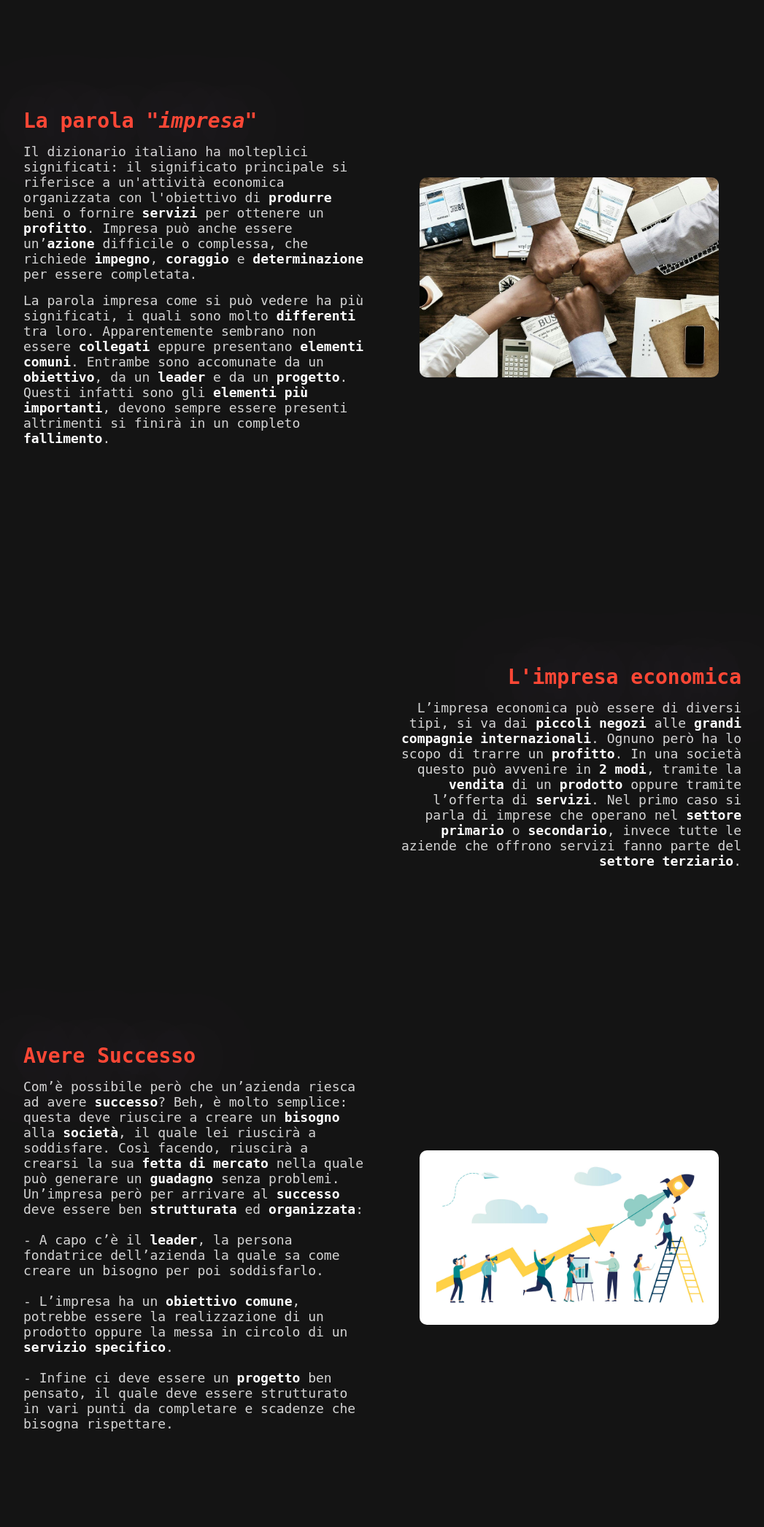
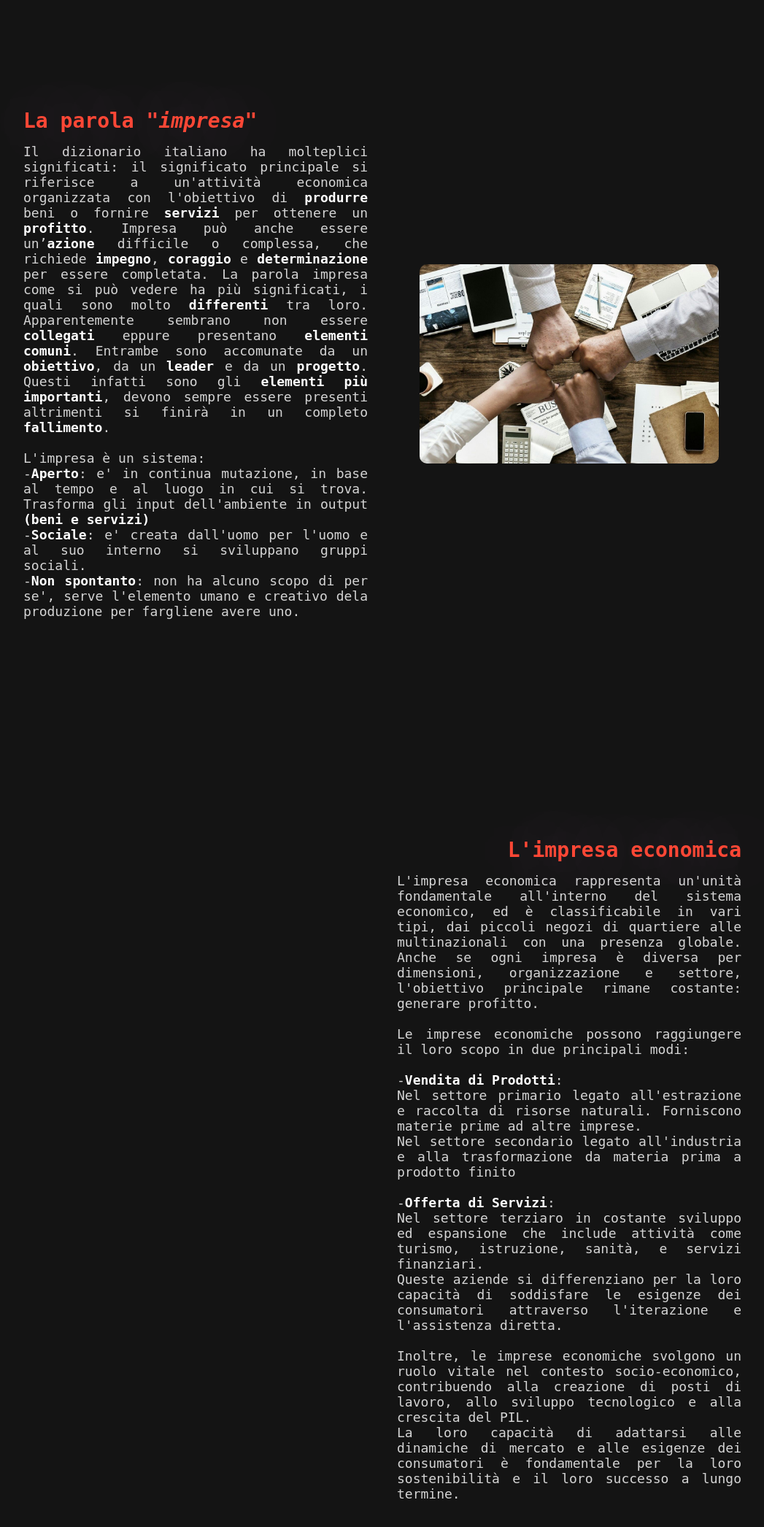
Before and after one commit to tridoz06/GPOI, a PHP site: page /HTML/impresa.html in a window 1280 px wide. Shown: the part 361-2453 px from the top of the page at 73% size, without its empty margins (116-1163 px from the left). Run offline with PHP 8.4, Linux system fonts and the light colour scheme.

Commit message:
apliamento parziale di alcuni paragrafi

```diff
--- a/CSS/impresa.css
+++ b/CSS/impresa.css
@@ -12,6 +12,7 @@
 p{
     font-size:20px;
     color:#d4d4d4;
+    text-align: justify;
 }
 
 body{
--- a/HTML/impresa.html
+++ b/HTML/impresa.html
@@ -68,9 +68,16 @@
 			<div class="row">
 				<div class="text left">
 					<h2 id="arg1">La parola "<i>impresa</i>"</h2>
-					<p>Il dizionario italiano ha molteplici significati: il significato principale si riferisce a un'attività economica organizzata con l'obiettivo di <b>produrre</b> beni o fornire <b>servizi</b> per ottenere un <b>profitto</b>. Impresa può anche essere un’<b>azione</b> difficile o complessa, che richiede <b>impegno</b>, <b>coraggio</b> e <b>determinazione</b> per essere completata.</p>
-					<br>
-					<p>La parola impresa come si può vedere ha più significati, i quali sono molto <b>differenti</b> tra loro. Apparentemente sembrano non essere <b>collegati</b> eppure presentano <b>elementi comuni</b>. Entrambe sono accomunate da un <b>obiettivo</b>, da un <b>leader</b> e da un <b>progetto</b>. Questi infatti sono gli <b>elementi più importanti</b>, devono sempre essere presenti altrimenti si finirà in un completo <b>fallimento</b>.</p>
+					<p>
+						Il dizionario italiano ha molteplici significati: il significato principale si riferisce a un'attività economica organizzata con l'obiettivo di <b>produrre</b> beni o fornire <b>servizi</b> per ottenere un <b>profitto</b>.
+						Impresa può anche essere un’<b>azione</b> difficile o complessa, che richiede <b>impegno</b>, <b>coraggio</b> e <b>determinazione</b> per essere completata.
+						La parola impresa come si può vedere ha più significati, i quali sono molto <b>differenti</b> tra loro. Apparentemente sembrano non essere <b>collegati</b> eppure presentano <b>elementi comuni</b>. Entrambe sono accomunate da un <b>obiettivo</b>, da un <b>leader</b> e da un <b>progetto</b>. Questi infatti sono gli <b>elementi più importanti</b>, devono sempre essere presenti altrimenti si finirà in un completo <b>fallimento</b>.
+						<br><br>
+						L'impresa è un sistema:<br>
+						-<b>Aperto</b>: e' in continua mutazione, in base al tempo e al luogo in cui si trova. Trasforma gli input dell'ambiente in output <b>(beni e servizi)</b><br>
+						-<b>Sociale</b>: e' creata dall'uomo per l'uomo e al suo interno si sviluppano gruppi sociali. <br>
+						-<b>Non spontanto</b>: non ha alcuno scopo di per se', serve l'elemento umano e creativo dela produzione per fargliene avere uno.
+					</p>
 
 				</div>
 				<div class="image right">
@@ -81,21 +88,40 @@
 				<div class="image left">
 				</div>
 				<div class="text right">
-				<!--<h2>Visione Ampia</h2>-->
-				<br><br><br><br>
-				<h2 id="arg2">L'impresa economica</h2>
-				<p>L’impresa economica può essere di diversi tipi, si va dai <b>piccoli negozi</b> alle <b>grandi compagnie internazionali</b>. Ognuno però ha lo scopo di trarre un <b>profitto</b>. In una società questo può avvenire in <b>2 modi</b>, tramite la <b>vendita</b> di un <b>prodotto</b> oppure tramite l’offerta di <b>servizi</b>. Nel primo caso si parla di imprese che operano nel <b>settore primario</b> o <b>secondario</b>, invece tutte le aziende che offrono servizi fanno parte del <b>settore terziario</b>.</p>
+					<!--<h2>Visione Ampia</h2>-->
+					<br><br><br><br>
+					<h2 id="arg2">L'impresa economica</h2>
+					<p>
+						L'impresa economica rappresenta un'unità fondamentale all'interno del sistema economico, ed è classificabile in vari tipi, dai piccoli negozi di quartiere alle multinazionali con una presenza globale.
+						Anche se ogni impresa è diversa per dimensioni, organizzazione e settore, l'obiettivo principale rimane costante: generare profitto.<br><br>
+
+						Le imprese economiche possono raggiungere il loro scopo in due principali modi:<br><br>
+
+							-<b>Vendita di Prodotti</b>:<br>
+								Nel settore primario legato all'estrazione e raccolta di risorse naturali. Forniscono materie prime ad altre imprese.<br>
+								Nel settore secondario legato all'industria e alla trasformazione da materia prima a prodotto finito<br><br>
+							-<b>Offerta di Servizi</b>:<br>
+								Nel settore terziaro in costante sviluppo ed espansione che include attività come turismo, istruzione, sanità, e servizi finanziari.<br>
+								Queste aziende si differenziano per la loro capacità di soddisfare le esigenze dei consumatori attraverso l'iterazione e l'assistenza diretta.<br><br>
+
+
+						Inoltre, le imprese economiche svolgono un ruolo vitale nel contesto socio-economico, contribuendo alla creazione di posti di lavoro, allo sviluppo tecnologico e alla crescita del PIL.<br>
+						La loro capacità di adattarsi alle dinamiche di mercato e alle esigenze dei consumatori è fondamentale per la loro sostenibilità e il loro successo a lungo termine.
+					</p>
 				</div>
 			</div>
 			<div class="row">
 				<div class="text left">
 					<h2 id="arg3">Avere Successo</h2>
-					<p>Com’è possibile però che un’azienda riesca ad avere <b>successo</b>? Beh, è molto semplice: questa deve riuscire a creare un <b>bisogno</b> alla <b>società</b>, il quale lei riuscirà a soddisfare. Così facendo, riuscirà a crearsi la sua <b>fetta di mercato</b> nella quale può generare un <b>guadagno</b> senza problemi.
+					<p>Com'è possibile però che un'azienda riesca ad avere <b>successo</b>? Beh, è molto semplice: questa deve riuscire a creare un <b>bisogno</b> alla <b>società</b>, il quale lei riuscirà a soddisfare. Così facendo, riuscirà a crearsi la sua <b>fetta di mercato</b> nella quale può generare un <b>guadagno</b> senza problemi.
 					<br>
-					Un’impresa però per arrivare al <b>successo</b> deve essere ben <b>strutturata</b> ed <b>organizzata</b>:<br><br>
-					- A capo c’è il <b>leader</b>, la persona fondatrice dell’azienda la quale sa come creare un bisogno per poi soddisfarlo.<br><br>
-					- L’impresa ha un <b>obiettivo comune</b>, potrebbe essere la realizzazione di un prodotto oppure la messa in circolo di un <b>servizio specifico</b>.<br><br>
-					- Infine ci deve essere un <b>progetto</b> ben pensato, il quale deve essere strutturato in vari punti da completare e scadenze che bisogna rispettare.
+					Un'impresa però per arrivare al <b>successo</b> deve essere ben <b>strutturata</b> ed <b>organizzata</b>:<br><br>
+					- A capo c'è il <b>leader</b>, la persona fondatrice dell'azienda la quale sa come creare un bisogno per poi soddisfarlo. È la persona che guida l'azienda
+					  prendendo le decisioni o delegandole a dei suoi dipendenti. È la persona di riferimento. <br><br>
+					- L'impresa ha un <b>obiettivo comune</b>, potrebbe essere la realizzazione di un prodotto oppure la messa in circolo di un <b>servizio specifico</b>. In ogni caso l'impresa
+					  ha bisogno di soddisfare un bisogno, che sia creato da lei o no. <br><br>
+					- Infine ci deve essere un <b>progetto</b> ben pensato, il quale deve essere strutturato in vari punti da completare e scadenze che bisogna rispettare, rientrare nel budget
+					  e avere una buona qualità in corrispondenza a costi e tempo.
 					</p>
 
 				</div>
```
Also changed, not shown: CSS/gestione_progetto.css (+20 -2 lines), HTML/gestione_progetto.html (+27 -9 lines), HTML/leader.html (+8 -1 lines).
